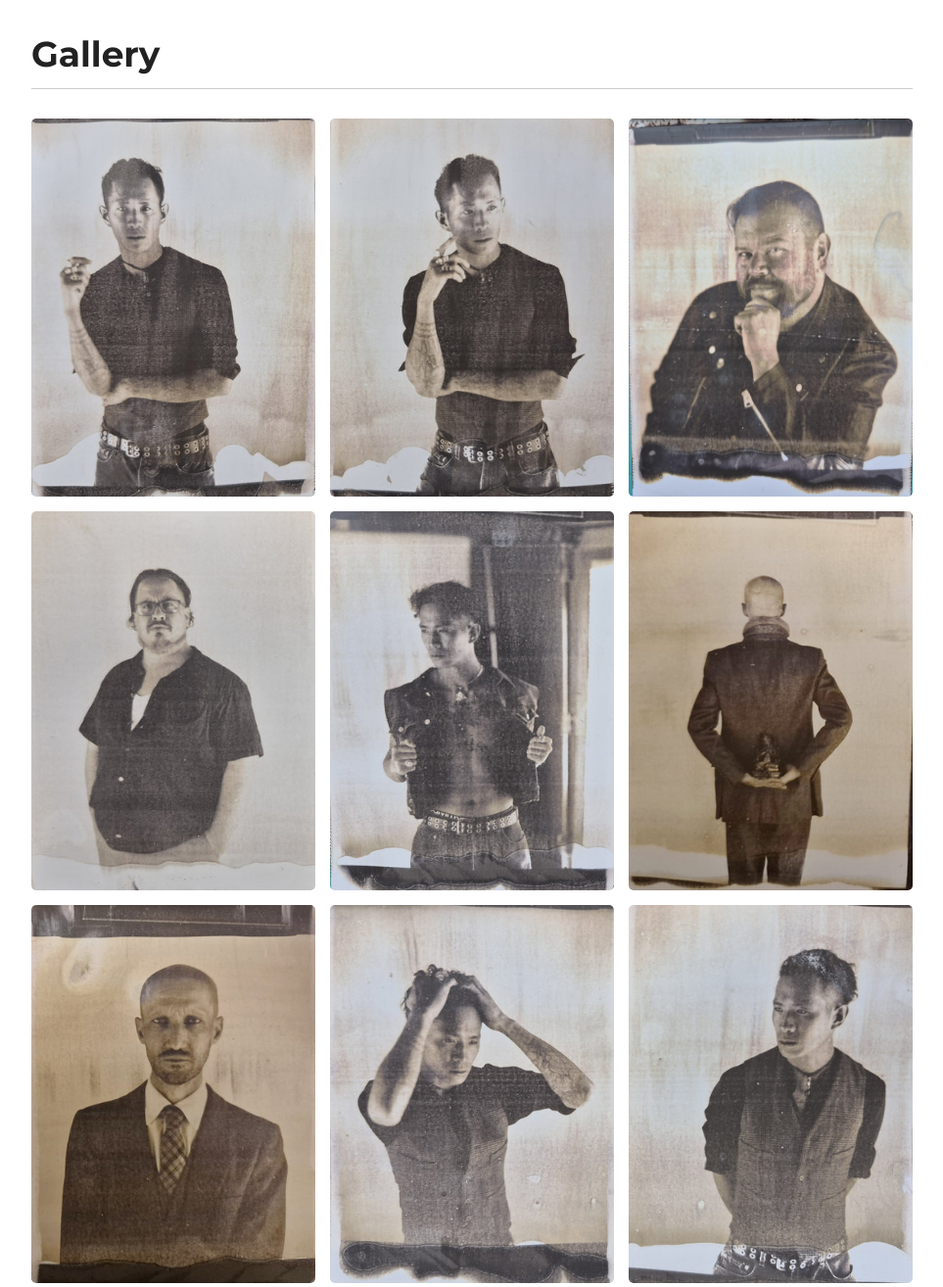
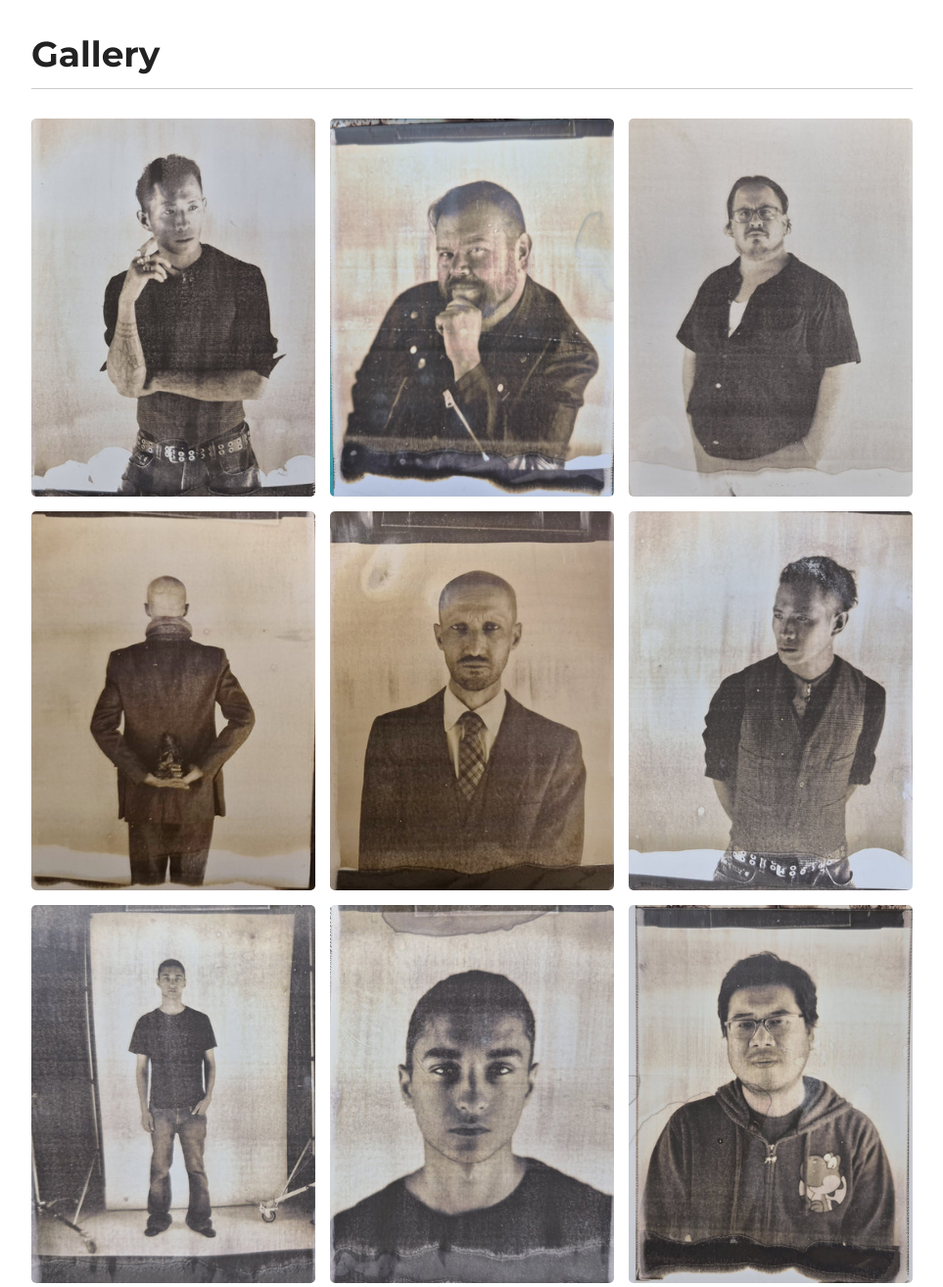
Before and after one commit to instantfilmportrait/website, a plain HTML site: page index.html in a window 1280 px wide. Shown: the part 3040-4354 px from the top of the page at 98% size, without its empty margins (158-1121 px from the left). Drawn offline with Linux system fonts and the light colour scheme.

Commit message:
Update index.html

```diff
--- a/index.html
+++ b/index.html
@@ -334,15 +334,15 @@ footer {
 <section id="examples">
 <h2>Gallery</h2>
 <div class="gallery">
-   <div class="gallery-item"><img src="./images/instantfilmportrait1.jpg" alt="Example Image 1"></div>
+
    <div class="gallery-item"><img src="./images/instantfilmportrait2.jpg" alt="Example Image 2"></div>
  <div class="gallery-item"><img src="./images/instantfilmportrait3.jpg" alt="Example Image 3"></div>
    <div class="gallery-item"><img src="./images/instantfilmportrait4.jpg" alt="Example Image 4"></div>
-  <div class="gallery-item"><img src="./images/instantfilmportrait5.jpg" alt="Example Image 21"></div>
+
     <div class="gallery-item"><img src="./images/instantfilmportrait6.jpg" alt="Example Image 2"></div>
 
     <div class="gallery-item"><img src="./images/instantfilmportrait8.jpg" alt="Example Image 22"></div>
-    <div class="gallery-item"><img src="./images/instantfilmportrait9.jpg" alt="Example Image 4"></div>
+
     <div class="gallery-item"><img src="./images/instantfilmportrait10.jpg" alt="Example Image 5"></div>
     <div class="gallery-item"><img src="./images/instantfilmportrait11.jpg" alt="Example Image 5"></div>
     <div class="gallery-item"><img src="./images/instantfilmportrait12.jpg" alt="Example Image 5"></div>
```
